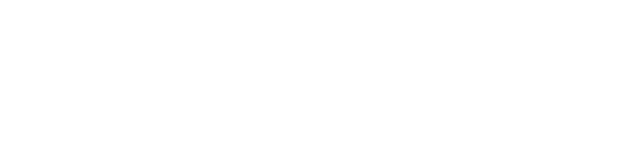
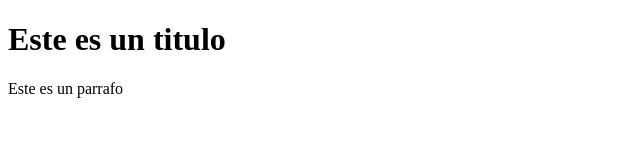
Before and after one commit to Jbarrazab/Tranin_M3_S1, a plain HTML site: page index.html in a window 1280 px wide. Shown: the whole page, without its empty margins (0-640 px from the left). Drawn offline with Linux system fonts and the light colour scheme.

Commit message:
Feac: update documents

```diff
--- a/index.html
+++ b/index.html
@@ -17,6 +17,11 @@
     <link rel="stylesheet" href="./src/css/styles.css">
 </head>
 <body>
-
+    <main>
+        <h1>
+            Este es un titulo
+        </h1>
+        <p>Este es un parrafo</p>
+    </main>
 </body>
 </html>
```
